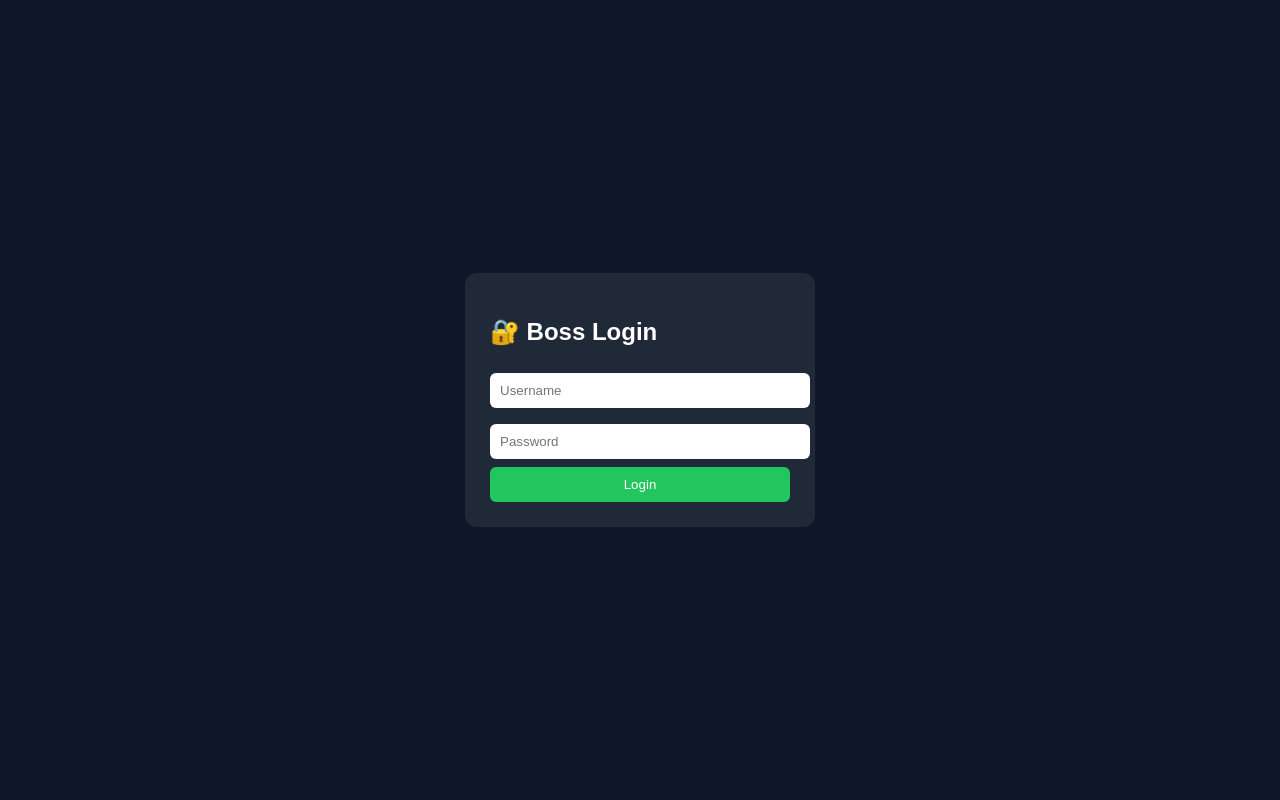
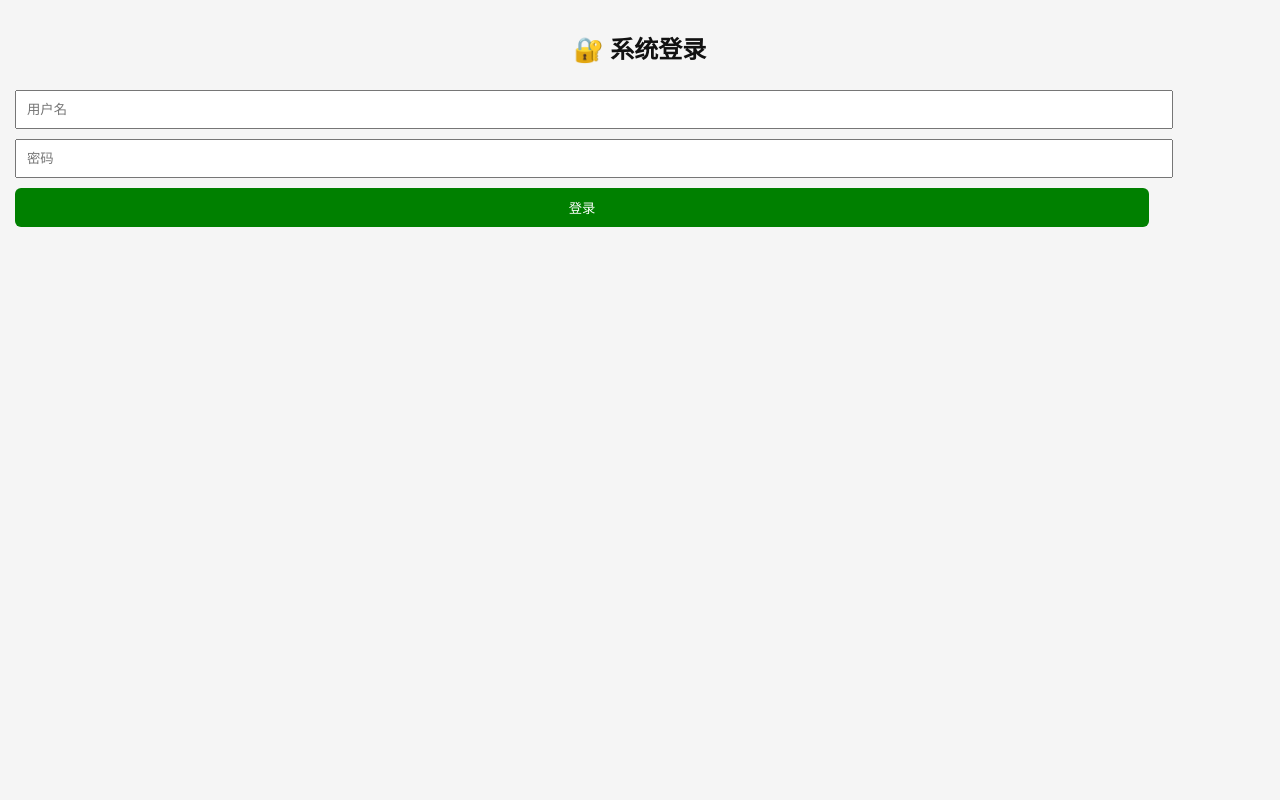
Before and after one commit to cyi072907-cpu/finance-systemi, a Flask app: page / in a window 1280 px wide. Run offline with Flask 3, Linux system fonts and the light colour scheme.

Commit message:
更新 login.html

```diff
--- a/templates/login.html
+++ b/templates/login.html
@@ -1,63 +1,20 @@
 <!DOCTYPE html>
 <html>
 <head>
-<meta charset="utf-8">
-<meta name="viewport" content="width=device-width, initial-scale=1">
-<title>Login</title>
-
-<style>
-body {
-    margin: 0;
-    font-family: Arial;
-    background: #0f172a;
-    display: flex;
-    justify-content: center;
-    align-items: center;
-    height: 100vh;
-    color: white;
-}
-
-.box {
-    background: #1f2937;
-    padding: 25px;
-    border-radius: 12px;
-    width: 300px;
-}
-
-input {
-    width: 100%;
-    padding: 10px;
-    margin: 8px 0;
-    border: none;
-    border-radius: 6px;
-}
-
-button {
-    width: 100%;
-    padding: 10px;
-    background: #22c55e;
-    border: none;
-    color: white;
-    border-radius: 6px;
-    cursor: pointer;
-}
-</style>
-
+<title>登录</title>
+<link rel="stylesheet" href="/static/style.css">
 </head>
-
 <body>
 
 <div class="box">
-<h2>🔐 Boss Login</h2>
+<h2>🔐 系统登录</h2>
 
 <form method="POST">
+<input name="username" placeholder="用户名">
+<input name="password" type="password" placeholder="密码">
+<button>登录</button>
+</form>
 
-<input name="username" placeholder="Username" required>
-<input name="password" type="password" placeholder="Password" required>
-
-<button type="submit">Login</button>
-
-</form>
 </div>
 
 </body>
```
